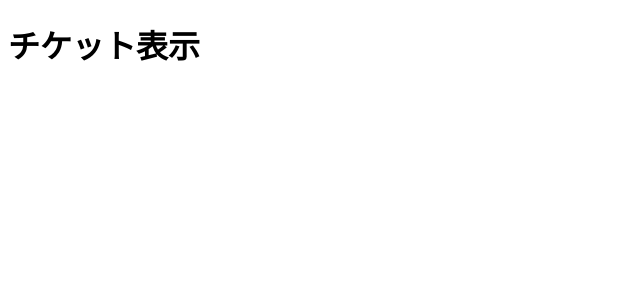
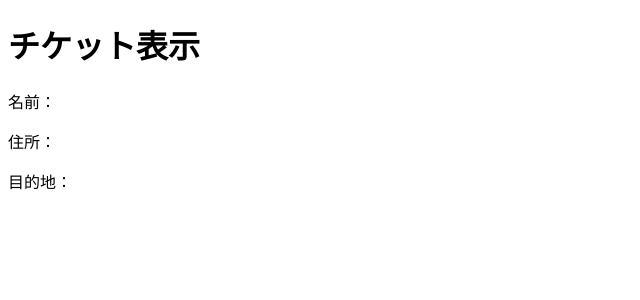
Before and after one commit to mamemameko/usagi-airline, a Vue app: page /ticket in a window 1280 px wide. Shown: the top 300 px of the page, without its empty margins (0-640 px from the left). Built offline with nearby package versions, Linux system fonts and the light colour scheme.

Commit message:
入力値の受け渡しを実装

```diff
--- a/src/App.vue
+++ b/src/App.vue
@@ -1,5 +1,8 @@
 <script setup lang="ts">
 import { RouterLink, RouterView } from 'vue-router'
+
+import { useTicketDataStore } from '@/stores/ticketData'
+const store = useTicketDataStore();
 </script>
 
 <template>
--- /dev/null
+++ b/src/stores/ticketData.ts
@@ -0,0 +1,9 @@
+import { ref } from 'vue'
+import { defineStore } from 'pinia'
+
+export const useTicketDataStore = defineStore('ticketData', () => {
+  const name = ref('')
+  const address = ref('')
+  const destination = ref('')
+  return { name, address, destination }
+})
--- a/src/views/AskAddress.vue
+++ b/src/views/AskAddress.vue
@@ -1,9 +1,12 @@
 <script setup lang="ts">
+import { useTicketDataStore } from '@/stores/ticketData'
+const store = useTicketDataStore();
 </script>
 
 <template>
   <h1>質問2: 住所</h1>
   <img alt="Vue logo" class="logo" src="@/assets/img/chat_usagi.png" width="125" height="125" />
   <img alt="Vue logo" class="logo" src="@/assets/img/chat_user.png" width="125" height="125" />
+  <input type="text" v-model="store.address" />
   <RouterLink to="/ask-destination">すすむ</RouterLink>
 </template>
--- a/src/views/AskDestination.vue
+++ b/src/views/AskDestination.vue
@@ -1,9 +1,12 @@
 <script setup lang="ts">
+import { useTicketDataStore } from '@/stores/ticketData'
+const store = useTicketDataStore();
 </script>
 
 <template>
   <h1>質問3: 目的地</h1>
   <img alt="Vue logo" class="logo" src="@/assets/img/chat_usagi.png" width="125" height="125" />
   <img alt="Vue logo" class="logo" src="@/assets/img/chat_user.png" width="125" height="125" />
+  <input type="text" v-model="store.destination" />
   <RouterLink to="/ticket">すすむ</RouterLink>
 </template>
--- a/src/views/AskName.vue
+++ b/src/views/AskName.vue
@@ -1,9 +1,12 @@
 <script setup lang="ts">
+import { useTicketDataStore } from '@/stores/ticketData'
+const store = useTicketDataStore();
 </script>
 
 <template>
   <h1>質問1: 名前</h1>
   <img alt="Vue logo" class="logo" src="@/assets/img/chat_usagi.png" width="125" height="125" />
   <img alt="Vue logo" class="logo" src="@/assets/img/chat_user.png" width="125" height="125" />
+  <input type="text" v-model="store.name" />
   <RouterLink to="/ask-address">すすむ</RouterLink>
 </template>
--- a/src/views/Ticket.vue
+++ b/src/views/Ticket.vue
@@ -1,6 +1,11 @@
 <script setup lang="ts">
+import { useTicketDataStore } from '@/stores/ticketData'
+const store = useTicketDataStore();
 </script>
 
 <template>
   <h1>チケット表示</h1>
+  <p>名前：{{ store.name }}</p>
+  <p>住所：{{ store.address }}</p>
+  <p>目的地：{{ store.destination }}</p>
 </template>
```
Also changed, not shown: 13 other files (tests, documents, lock files or other folders).
